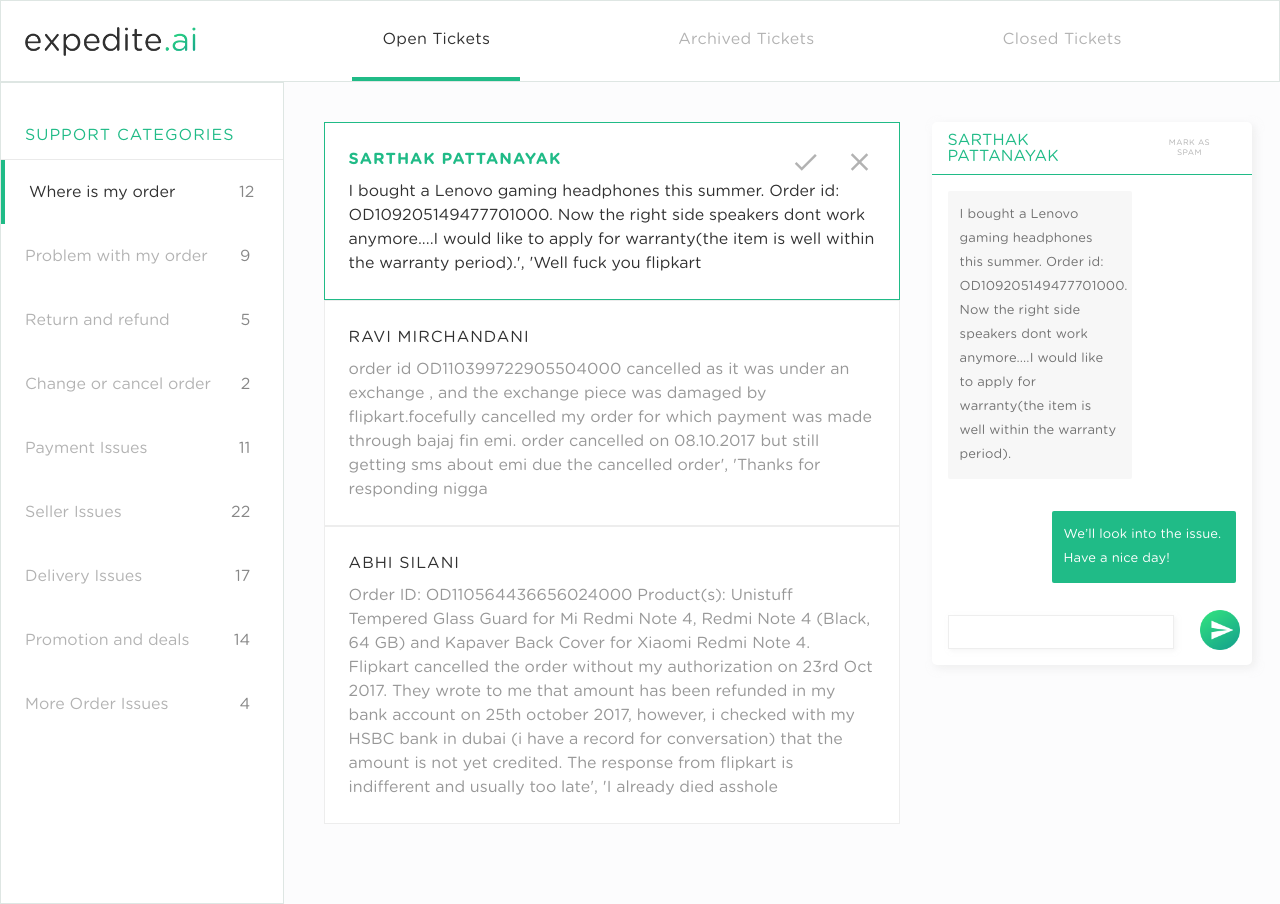
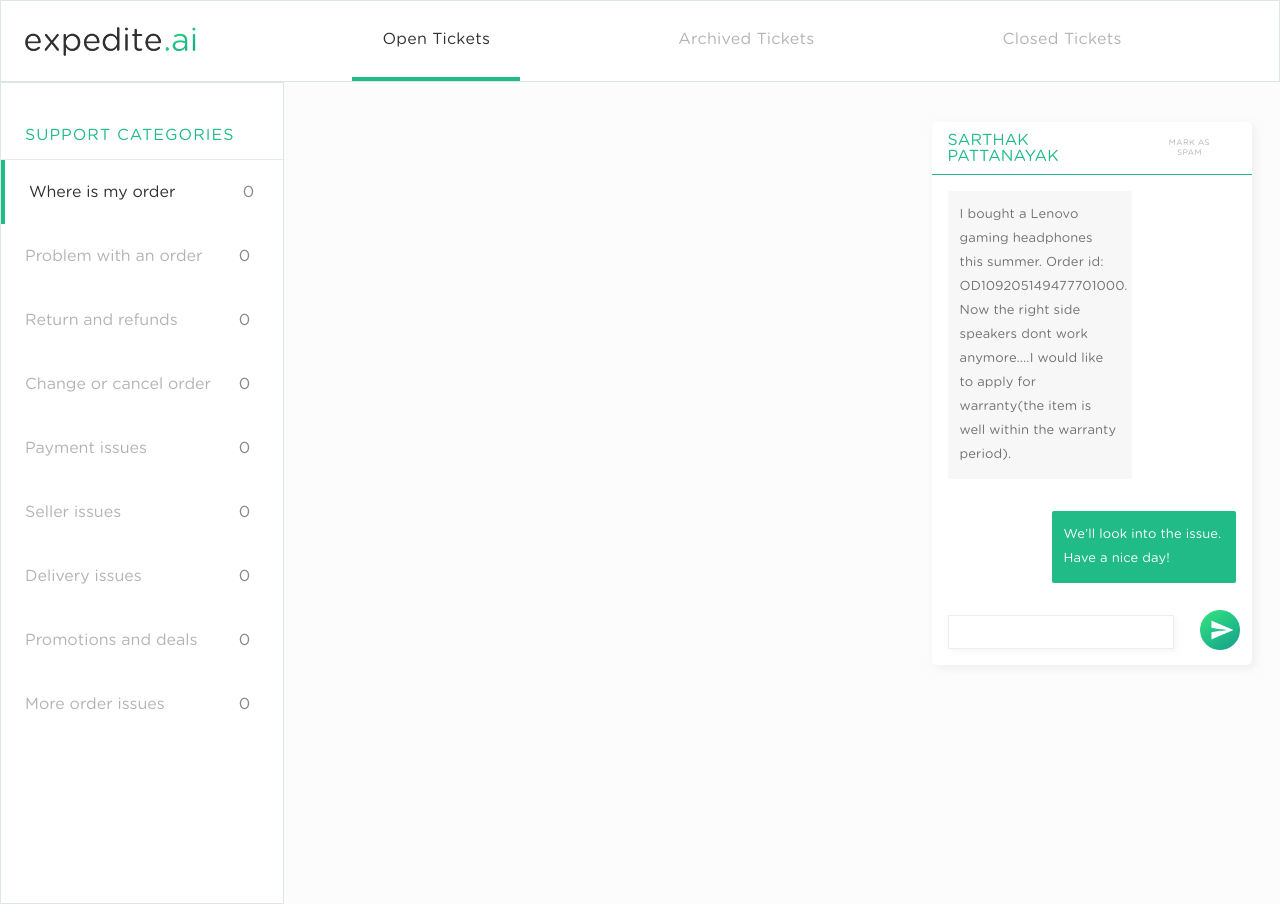
Before and after one commit to soc3/expedite.ai, a Django app: page /helpdesk/issues/category/ in a window 1280 px wide. Run offline with Django 3.2, Linux system fonts and the light colour scheme; tables that the repository leaves empty hold one stand-in row (values such as "Sample post"); some libraries are stand-ins or nearby versions.

Commit message:
templating the html

```diff
--- a/helpdesk/templates/index.html
+++ b/helpdesk/templates/index.html
@@ -14,90 +14,72 @@
         <div class="nav">
             <img src="/static/logo.png">
             <ul>
-                <a href="#">
+                <a href="/helpdesk/issues/status/?q=1">
                     <li class="active">Open Tickets</li>
                 </a>
-                <a href="#">
+                <a href="/helpdesk/issues/status/?q=2">
                     <li>Archived Tickets</li>
                 </a>
-                <a href="#">
+                <a href="/helpdesk/issues/status/?q=3">
                     <li>Closed Tickets</li>
                 </a>
             </ul>
         </div>
         <div class="page">
             <div class="sidebar"><span class="title">Support Categories</span>
-                <div class="activeoption">
-                    <a href="#" class="sideoption">
-                        <div class="sidebar-item"><span class="type">Where is my order</span><span class="count">12</span></div>
+
+                {% for each, value in issue_categories.items %}
+
+                <div {% if each == active_category %} class="activeoption" {% endif %} >
+                    <a href="/helpdesk/issues/category/?q={{ each }}">
+                        <div class="sidebar-item">
+                            <span class="type">{{ each.capitalize }}</span>
+                            <span class="count">{{ value }}</span>
+                        </div>
                     </a>
                 </div>
-                <div>
-                    <a href="#" class="sideoption">
-                        <div class="sidebar-item"><span class="type">Problem with my order</span><span class="count">9</span></div>
-                    </a>
-                </div>
-                <div>
-                    <a href="#" class="sideoption">
-                        <div class="sidebar-item"><span class="type">Return and refund</span><span class="count">5</span></div>
-                    </a>
-                </div>
-                <div>
-                    <a href="#" class="sideoption">
-                        <div class="sidebar-item"><span class="type">Change or cancel order</span><span class="count">2</span></div>
-                    </a>
-                </div>
-                <div>
-                    <a href="#" class="sideoption">
-                        <div class="sidebar-item"><span class="type">Payment Issues</span><span class="count">11</span></div>
-                    </a>
-                </div>
-                <div>
-                    <a href="#" class="sideoption">
-                        <div class="sidebar-item"><span class="type">Seller Issues</span><span class="count">22</span></div>
-                    </a>
-                </div>
-                <div>
-                    <a href="#" class="sideoption">
-                        <div class="sidebar-item"><span class="type">Delivery Issues</span><span class="count">17</span></div>
-                    </a>
-                </div>
-                <div>
-                    <a href="#" class="sideoption">
-                        <div class="sidebar-item"><span class="type">Promotion and deals</span><span class="count">14</span></div>
-                    </a>
-                </div>
-                <div>
-                    <a href="#" class="sideoption">
-                        <div class="sidebar-item"><span class="type">More Order Issues</span><span class="count">4</span></div>
-                    </a>
-                </div>
+
+                {% endfor %}
+
             </div>
 
 
             <div class="tickets">
-                <div class="ind open">
-                    <div class="name">Sarthak Pattanayak<span class="actions"><i class="material-icons done">done</i><i class="material-icons close">close</i></span></div>
-                    <div class="issue">I bought a Lenovo gaming headphones this summer. Order id: OD109205149477701000. Now the right side speakers dont work anymore....I would like to apply for warranty(the item is well within the warranty period).', 'Well fuck you flipkart</div>
+                <style>
+                 .ind-name { cursor: pointer; }
+                 .ind-id { display: none; }
+                </style>
+
+                {% for each in issues %}
+                <div class="ind">
+                    <div class="name">
+                        <div class="ind-name">{{ each.from_name }}</div>
+                        <span class="ind-id">{{ each.comment_id }}</span>
+                        <span class="actions">
+                            <i class="material-icons done">done</i>
+                            <i class="material-icons close">close</i>
+                        </span>
+                    </div>
+                    <div class="issue">
+                        {{ each.message }}
+                    </div>
                 </div>
-                <div class="ind">
-                    <div class="name">Ravi Mirchandani</div>
-                    <div class="issue">order id OD110399722905504000 cancelled as it was under an exchange , and the exchange piece was damaged by flipkart.focefully cancelled my order for which payment was made through bajaj fin emi. order cancelled on 08.10.2017 but still getting sms about emi due the cancelled order', 'Thanks for responding nigga</div>
-                </div>
-                <div class="ind">
-                    <div class="name">Abhi silani</div>
-                    <div class="issue">Order ID: OD110564436656024000 Product(s): Unistuff Tempered Glass Guard for Mi Redmi Note 4, Redmi Note 4 (Black, 64 GB) and Kapaver Back Cover for Xiaomi Redmi Note 4. Flipkart cancelled the order without my authorization on 23rd Oct 2017. They wrote to me that amount has been refunded in my bank account on 25th october 2017, however, i checked with my HSBC bank in dubai (i have a record for conversation) that the amount is not yet credited. The response from flipkart is indifferent and usually too late', 'I already died asshole</div>
-                </div>
+
+                {% endfor %}
+
             </div>
+
 
             <div class="chatbox">
                 <div class="titlebox">
-                    <h1>Sarthak Pattanayak</h1>
+                    <h1 class="chat-name">Sarthak Pattanayak</h1>
                     <button>Mark as spam</button>
                 </div>
-                <div class="issue">I bought a Lenovo gaming headphones this summer. Order id: OD109205149477701000. Now the right side speakers dont work anymore....I would like to apply for warranty(the item is well within the warranty period).
+                <div class="chat-msg-container">
+                    <div class="issue">I bought a Lenovo gaming headphones this summer. Order id: OD109205149477701000. Now the right side speakers dont work anymore....I would like to apply for warranty(the item is well within the warranty period).
+                    </div>
+                    <div class="reply">We’ll look into the issue. Have a nice day!
                 </div>
-                <div class="reply">We’ll look into the issue. Have a nice day!
                 </div>
                 <form class="send">
                     <input type="text">
@@ -111,4 +93,5 @@
 </html>
 <meta name="viewport" content="width=device-width, initial-scale=1.0">
 <link rel="stylesheet" href="/static/style.css">
+<script src="https://cdnjs.cloudflare.com/ajax/libs/jquery/3.2.1/jquery.min.js"></script>
 <script src="/static/script.js"></script>
--- a/helpdesk/urls.py
+++ b/helpdesk/urls.py
@@ -2,11 +2,13 @@ from django.conf.urls import url
 from django.conf.urls.static import static
 from django.conf import settings
 
+from helpdesk.views import index
 from helpdesk.views import get_issues_by_category, get_issues_by_status
 from helpdesk.views import archive_issue, resolve_issue, reopen_issue, get_chat
 
 
 urlpatterns = [
+    url(r'^home/', index),
     url(r'^issues/category/', get_issues_by_category),
     url(r'^issues/status/', get_issues_by_status),
     url(r'^issues/archive', archive_issue),
--- a/helpdesk/views.py
+++ b/helpdesk/views.py
@@ -2,27 +2,51 @@ from django.shortcuts import render
 from django.http import HttpResponse, JsonResponse
 
 
-from helpdesk.models import Issue, Reply, Order, ISSUE_STATUSES
+from helpdesk.models import Issue, Reply, Order, ISSUE_STATUSES, ISSUE_CATEGORIES
 # Create your views here.
 
 
+def index(request):
+    return get_issues_by_category(request)
+
+
+def get_default_context(request):
+    try:
+        q = request.GET['q']
+    except KeyError:
+        q = 'where is my order'
+
+    category_count = {each: Issue.objects.filter(category=each).count()
+                        for each in ISSUE_CATEGORIES}
+    context = {
+        'issue_categories': category_count,
+        'active_category': q,
+    }
+    return context
+
+
 def get_issues_by_category(request):
-    return render(request, 'index.html')
     try:
-        issues = Issue.objects.filter(category=request.GET['q'])
+        q = request.GET['q']
     except KeyError:
-        return JsonResponse({'message': 'query value not provided'}, status=400)
-    else:
-        return JsonResponse([each.to_json() for each in issues], safe=False)
+        q = 'where is my order'
+
+    issues = Issue.objects.filter(category=q)
+    context = get_default_context(request)
+    context['issues'] = issues
+    return render(request, 'index.html', context)
 
 
 def get_issues_by_status(request):
     try:
-        issues = Issue.objects.filter(status=request.GET['q'])
+        q = request.GET['q']
     except KeyError:
-        return JsonResponse({'message': 'query value not provided'}, status=400)
-    else:
-        return JsonResponse([each.to_json() for each in issues], safe=False)
+        q = 1
+
+    issues = Issue.objects.filter(status=q)
+    context = get_default_context(request)
+    context['issues'] = issues
+    return render(request, 'index.html', context)
 
 
 def resolve_issue(request):
--- a/static/script.js
+++ b/static/script.js
@@ -0,0 +1,18 @@
+function attach_issue_to_chat() {
+    $('.ind .ind-name').click(function(e) {
+        let name = e.target.innerText;
+
+
+        let comment_id = e.target.nextElementSibling.innerText;
+        console.log(comment_id );
+
+        $('.chatbox .chat-name').text(name);
+
+
+    });
+}
+
+
+$(document).ready(() => {
+    attach_issue_to_chat();
+});
```
